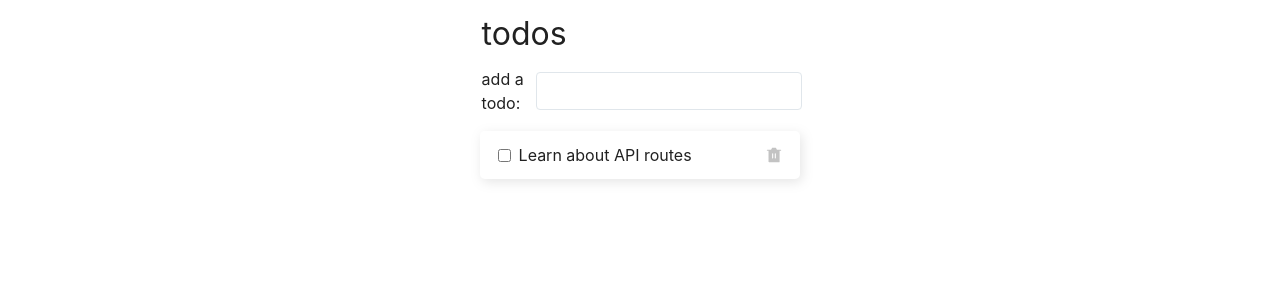
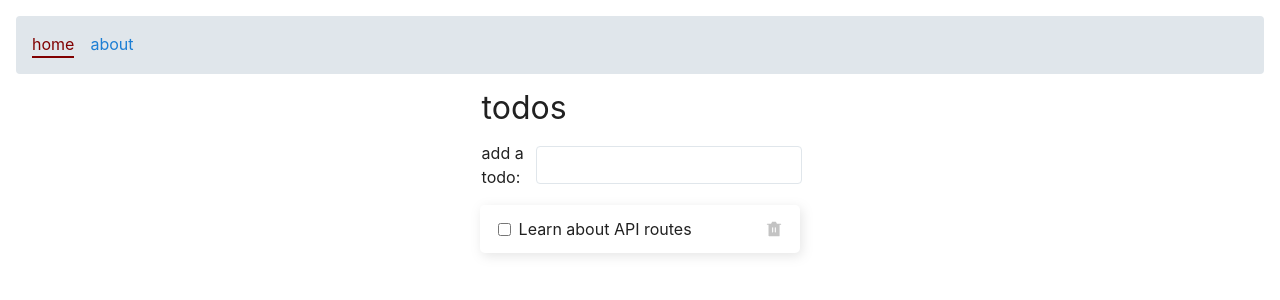
Before and after one commit to 82pkdick/sveltekit-tutorial, a SvelteKit app: page / in a window 1280 px wide. Shown: the top 300 px of the page. Built offline with nearby package versions, Linux system fonts and the light colour scheme; no server answers.

Commit message:
add test of page, navigating, update method.

```diff
--- a/src/routes/+layout.svelte
+++ b/src/routes/+layout.svelte
@@ -1,11 +1,44 @@
 <script lang="ts">
-	import favicon from '$lib/assets/favicon.svg';
+  import favicon from "$lib/assets/favicon.svg";
+  import { page, navigating, updated } from "$app/state";
 
-	let { children } = $props();
+  let { children } = $props();
 </script>
 
 <svelte:head>
-	<link rel="icon" href={favicon} />
+  <link rel="icon" href={favicon} />
 </svelte:head>
 
+<nav>
+  <a href="/" aria-current={page.url.pathname === "/" ? true : false}> home </a>
+
+  <a href="/about" aria-current={page.url.pathname === "/about" ? true : false}>
+    about
+  </a>
+
+  {#if navigating.to}
+    <span class="navigating">navigating to {navigating.to.url.pathname}</span>
+  {/if}
+</nav>
+
 {@render children?.()}
+
+{#if updated.current}
+  <div class="toast">
+    <p>
+      A new version of the app is available
+
+      <button onclick={() => location.reload()}> reload the page </button>
+    </p>
+  </div>
+{/if}
+
+<style lang="scss">
+  a[aria-current="true"] {
+    color: maroon;
+  }
+
+  .navigating {
+    color: dodgerblue;
+  }
+</style>
--- a/src/routes/+page.server.ts
+++ b/src/routes/+page.server.ts
@@ -2,7 +2,9 @@ import type { Actions } from './$types';
 import { fail } from '@sveltejs/kit';
 import * as db from "$lib/server/database.js";
 
-export function load({ cookies }) {
+export async function load({ cookies }) {
+  await new Promise((fulfil) => setTimeout(fulfil, 2000));
+
   let userid = cookies.get("userid");
 
   if (!userid) {
--- /dev/null
+++ b/src/routes/about/+page.server.ts
@@ -0,0 +1,5 @@
+export async function load() {
+  await new Promise((fulfil) => {
+    setTimeout(fulfil, 1000);
+  });
+}
--- /dev/null
+++ b/src/routes/about/+page.svelte
@@ -0,0 +1,2 @@
+<h1>about</h1>
+<p>this is the about page.</p>
--- a/static/shared.css
+++ b/static/shared.css
@@ -5,7 +5,7 @@ html {
   --fg-1: #212121;
   --fg-2: #4d4d4d;
   --link: #1c7ed4;
-  --link-hover: #3492e5;
+  --link-hover: peru;
   --link-active: #176bb5
 }
 
@@ -68,7 +68,8 @@ label {
 }
 
 a {
-  color: var(--link)
+  color: var(--link);
+  text-decoration: none;
 }
 
 a:hover {
--- a/svelte.config.js
+++ b/svelte.config.js
@@ -1,5 +1,5 @@
-import adapter from '@sveltejs/adapter-netlify';
-import { vitePreprocess } from '@sveltejs/vite-plugin-svelte';
+import adapter from "@sveltejs/adapter-netlify";
+import { vitePreprocess } from "@sveltejs/vite-plugin-svelte";
 
 /** @type {import('@sveltejs/kit').Config} */
 const config = {
@@ -11,8 +11,12 @@ const config = {
     // adapter-auto only supports some environments, see https://svelte.dev/docs/kit/adapter-auto for a list.
     // If your environment is not supported, or you settled on a specific environment, switch out the adapter.
     // See https://svelte.dev/docs/kit/adapters for more information about adapters.
-		adapter: adapter()
-	}
+    adapter: adapter(),
+    version: {
+      name: Date.now().toString(),
+      pollInterval: 5000,
+    },
+  },
 };
 
 export default config;
```
Lines whose indentation alone changed are shown as unchanged.
